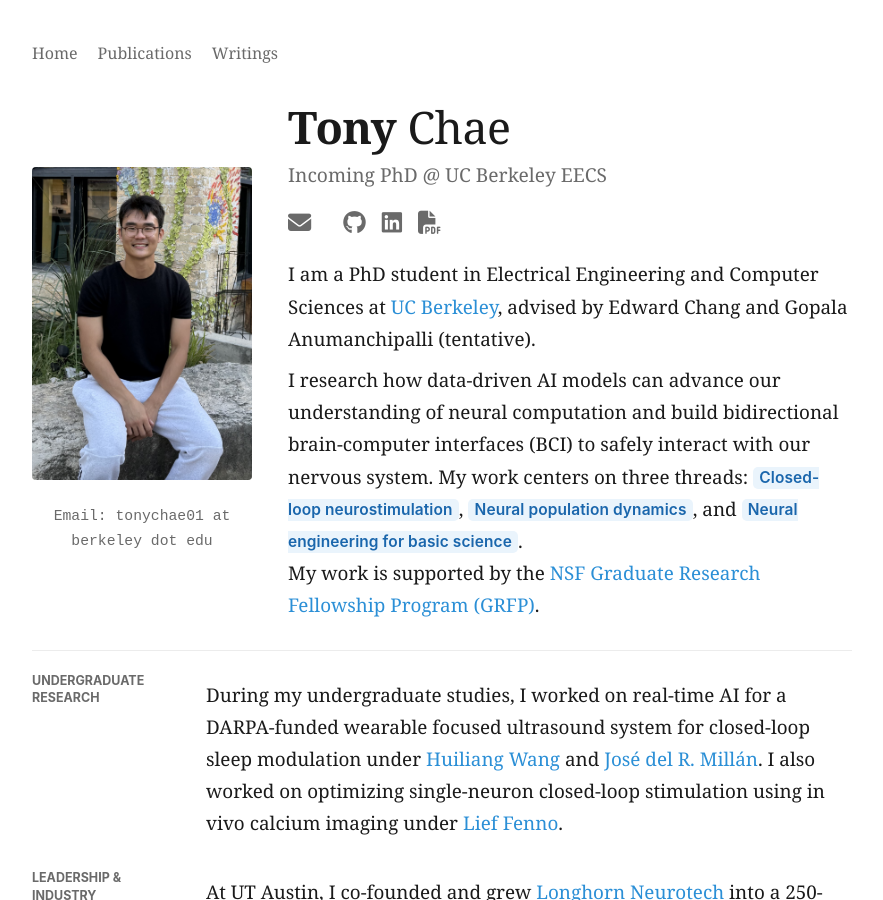
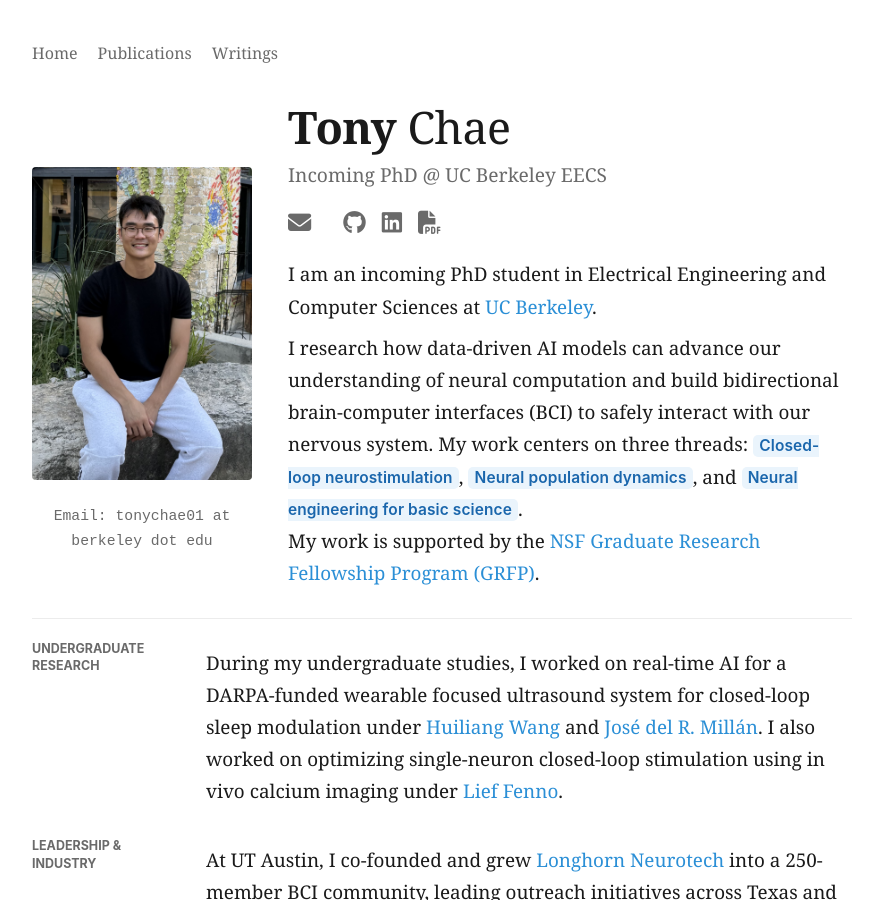
Before and after one commit to tonychae01/learning-by-doing, a Jekyll site: the page built from index.md, in a window 1280 px wide and 900 px high. Shown: the whole window, without its empty margins (198-1081 px from the left). Built offline with Jekyll 4.4.1, drawn with Linux system fonts in a browser that asks for light colours; a style sheet for code colours, icons or effects is not loaded.

Commit message:
new articles

```diff
--- a/_data/profile.yml
+++ b/_data/profile.yml
@@ -16,9 +16,8 @@ email_domain: "berkeley dot edu"
 #       <a href="...">text</a> -> blue link, no highlight (for real links)
 bio:
   - >
-    I am a PhD student in Electrical Engineering and Computer Sciences at
-    <a href="https://eecs.berkeley.edu/">UC Berkeley</a>, advised by Edward Chang
-    and Gopala Anumanchipalli (tentative).
+    I am an incoming PhD student in Electrical Engineering and Computer Sciences at
+    <a href="https://eecs.berkeley.edu/">UC Berkeley</a>.
   - >
     I research how data-driven AI models can advance our understanding of neural
     computation and build bidirectional brain-computer interfaces (BCI) to safely
```
